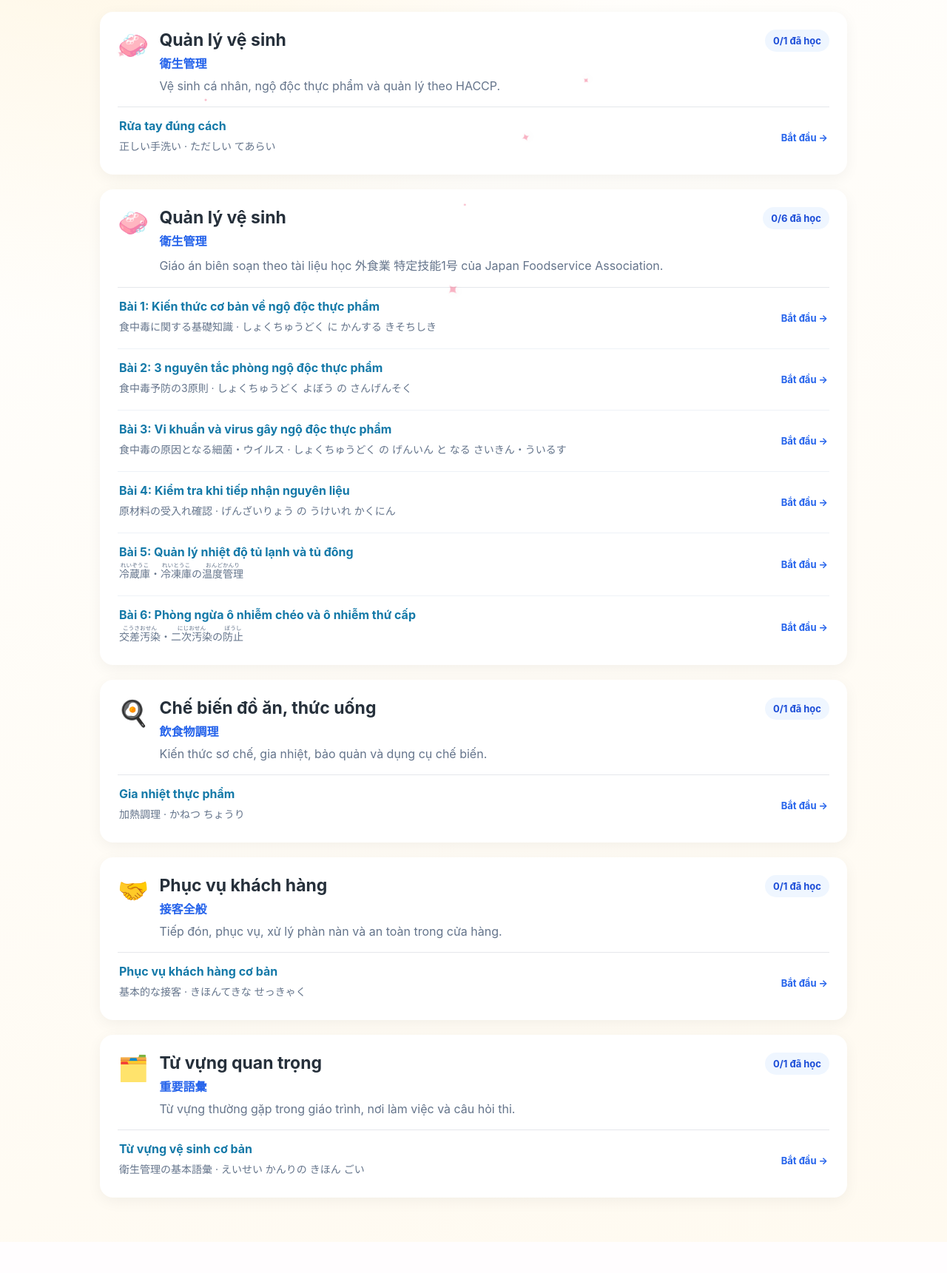
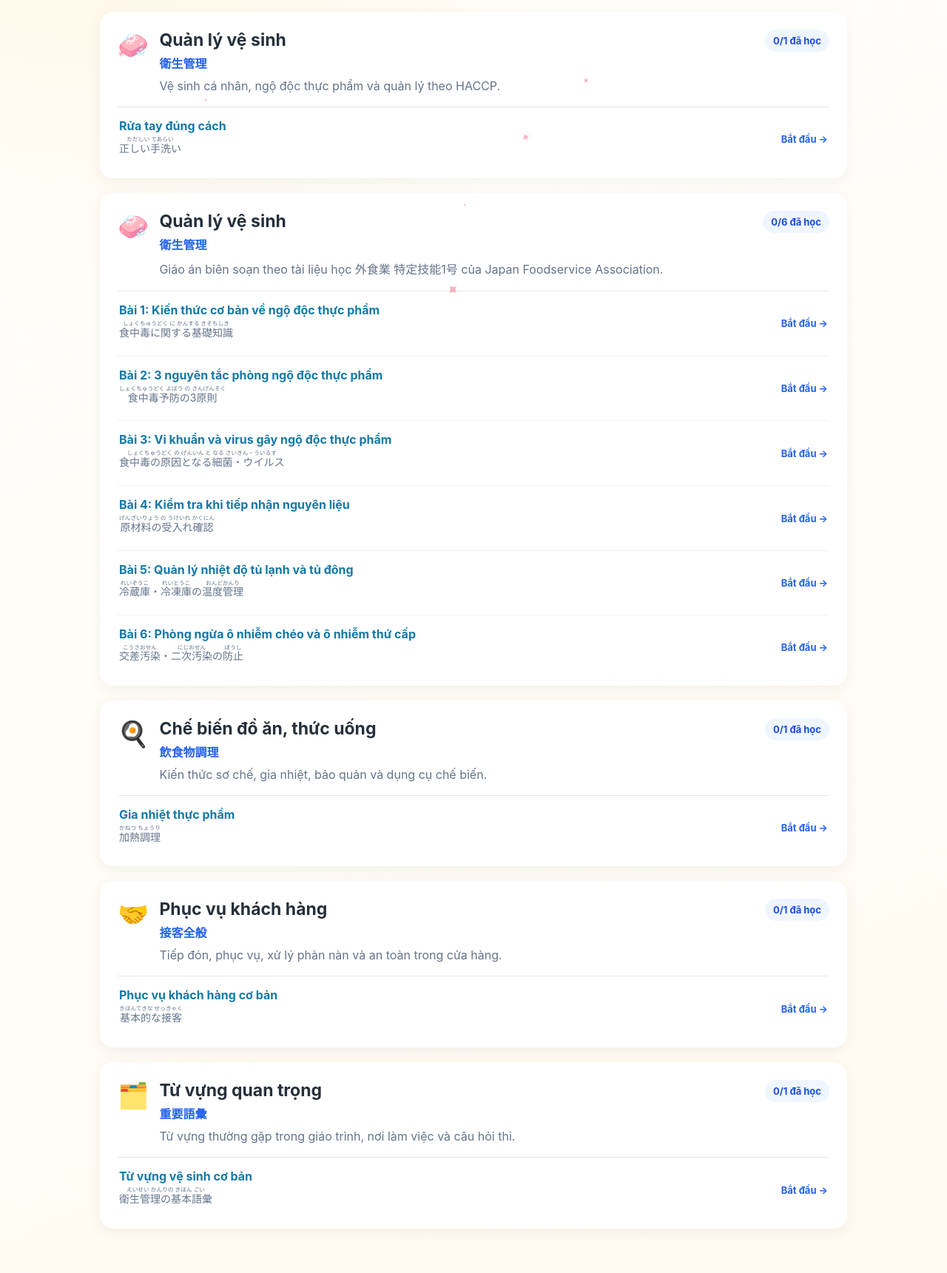
Before and after one commit to vanlantokutei/tokutei-study, a Django app: page /tokutei1/library/ in a window 1280 px wide. Shown: the part 352-2073 px from the top of the page at 74% size. Before the commit the page ends 2031 px from the top, so only its background shows below. Run offline with Django 5.2, Linux system fonts and the light colour scheme; data comes from the database, SQL or seed files in the repository.

Commit message:
Render lesson furigana consistently with ruby

```diff
--- a/study/templates/study/library.html
+++ b/study/templates/study/library.html
@@ -35,7 +35,7 @@
         .lesson { display: flex; justify-content: space-between; align-items: center; gap: 16px; padding: 15px 2px; border-bottom: 1px solid #eef2f7; text-decoration: none; }
         .lesson:last-child { border: 0; padding-bottom: 0; }
         .lesson-title strong { display: block; margin-bottom: 4px; }
-        .lesson-title .jp-line { color: #64748b; font-size: 14px; line-height: 2; }
+        .lesson-title .jp-line { color: #64748b; font-size: 14px; line-height: 2.2; }
         .status { font-size: 13px; font-weight: 700; white-space: nowrap; color: #2563eb; }
         .status.done { color: #15803d; }
         .empty { color: #94a3b8; margin: 16px 0 0; }
@@ -76,8 +76,10 @@
                         <div class="jp-line">
                             {% if '<ruby>' in lesson.title_jp %}
                                 {{ lesson.title_jp|safe }}
+                            {% elif lesson.title_furigana %}
+                                <ruby>{{ lesson.title_jp }}<rt>{{ lesson.title_furigana }}</rt></ruby>
                             {% else %}
-                                {{ lesson.title_jp }}{% if lesson.title_furigana %} · {{ lesson.title_furigana }}{% endif %}
+                                {{ lesson.title_jp }}
                             {% endif %}
                         </div>
                     </div>
```
